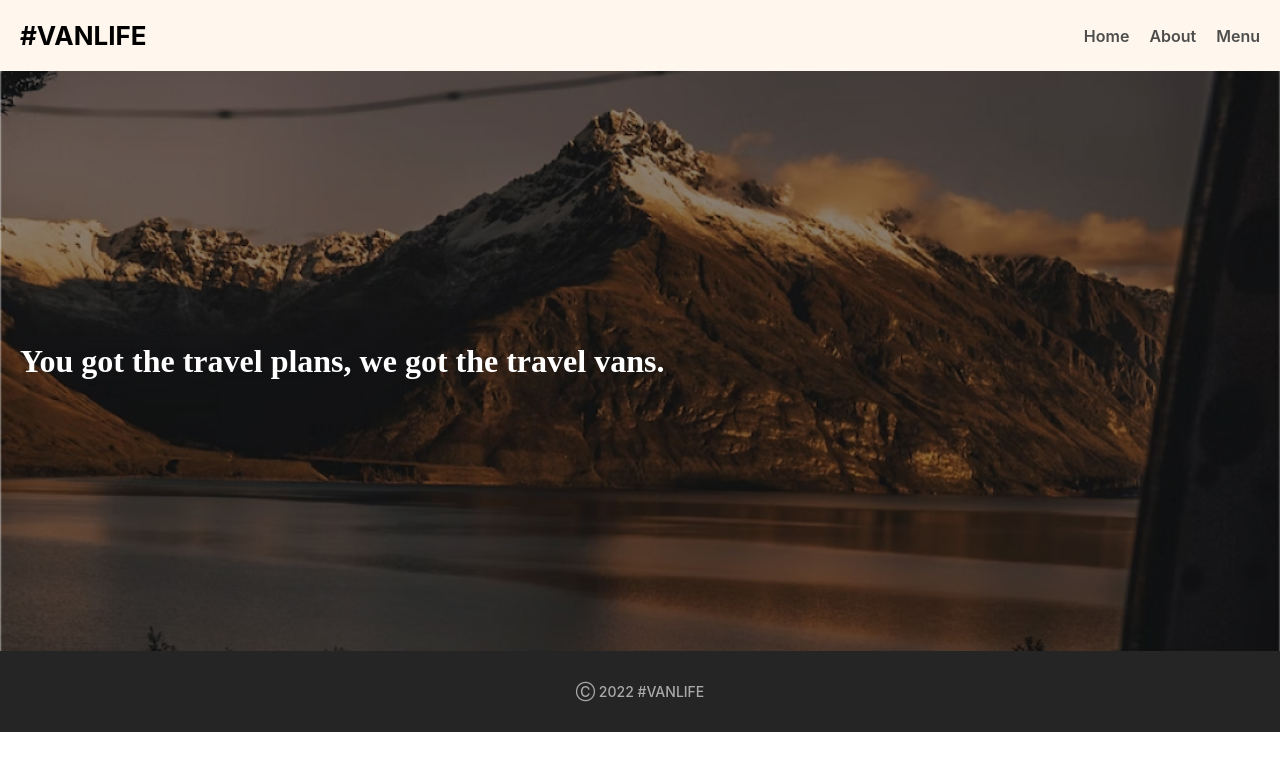
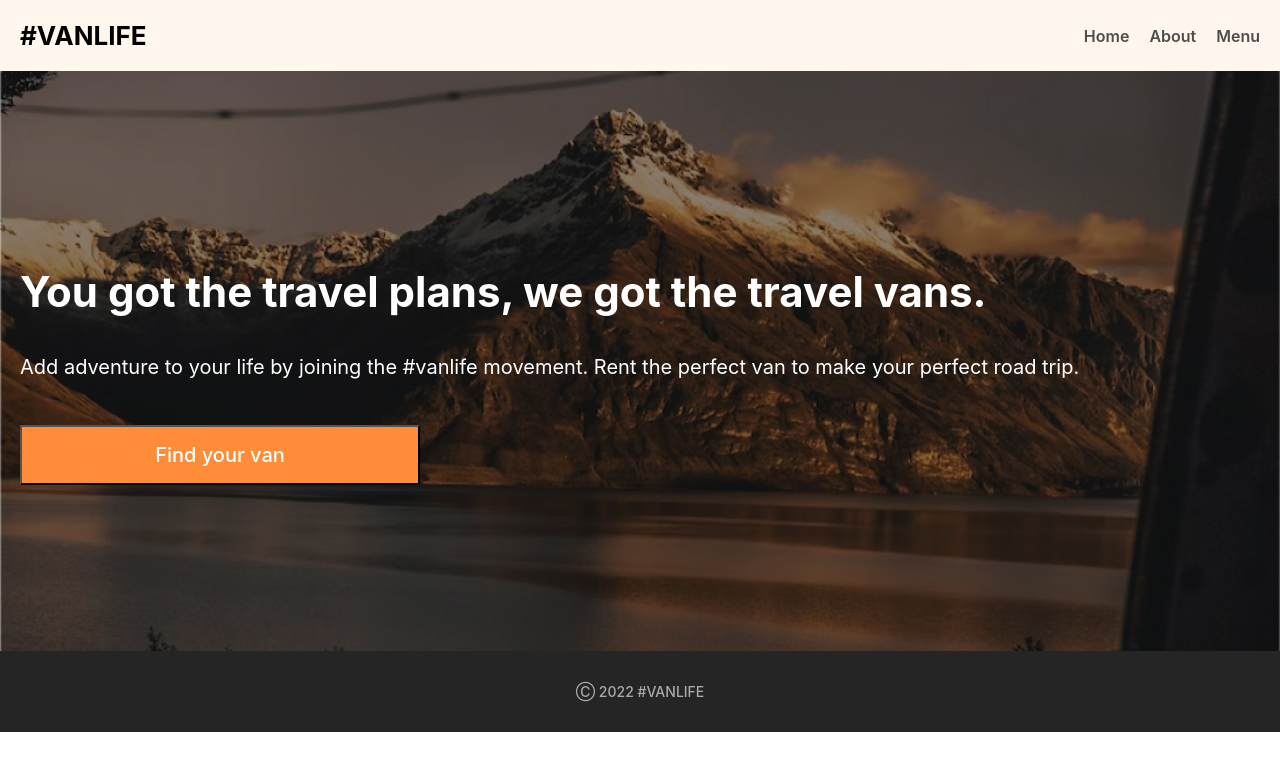
Before and after one commit to hkashyap-developer/dashboard, a React (Create React App) app: page / in a window 1280 px wide. Shown: the top 770 px of the page. Built offline with nearby package versions, Linux system fonts and the light colour scheme.

Commit message:
Home Page Header

```diff
--- a/src/Pages/Home/Home.css
+++ b/src/Pages/Home/Home.css
@@ -3,7 +3,39 @@
     background-size: cover;
     background-position: center center;
     display: flex;
-    align-items: center;
+    flex-direction:column;
+    justify-content: center;
     color: white;
     padding:20px;
 }
+.heroHeading {
+    font-size: 42px;
+    margin-bottom: 12px;
+}
+.heroDesc {
+    margin-bottom: 40px;
+    font-size:20px;
+    line-height:36px;
+}
+.heroBtnLink {
+    display: block;
+    padding: 16px;
+    text-decoration: none;
+    font-size: 20px;
+    font-weight: 500;
+    color: white;
+}
+.heroBtn {
+    padding: 0px;
+    background: #FF8C38;
+    max-width:400px;
+}
+@media(max-width:520px) {
+    .heroBtn {
+        margin: 0 auto;
+        width: 320px;
+    }
+    .heroBnrInrBx {
+        text-align: center;
+    }
+}
--- a/src/Pages/Home/Home.jsx
+++ b/src/Pages/Home/Home.jsx
@@ -1,6 +1,7 @@
 import React from 'react'
 import BackgroundImg from "../../Media/Images/home-background.jpg"
 import './Home.css'
+import { Link } from 'react-router-dom';
 
 const Home = () => {
 
@@ -13,7 +14,9 @@ const Home = () => {
 
     <div className="heroBannerotrBx">
       <div className="heroBnrInrBx" style={{ backgroundImage: `url(${BackgroundImg})` }}>
-        <h1>You got the travel plans, we got the travel vans.</h1>
+        <h1 className="heroHeading">You got the travel plans, we got the travel vans.</h1>
+        <p className="heroDesc">Add adventure to your life by joining the #vanlife movement. Rent the perfect van to make your perfect road trip.</p>
+        <button className="heroBtn"><Link to="/about" className="heroBtnLink">Find your van</Link></button>
       </div>
     </div>
   )
--- a/src/index.css
+++ b/src/index.css
@@ -1,5 +1,6 @@
 * {
   box-sizing:border-box !important;
+  font-family:inter;
 }
 body {
   margin:0px;
```
